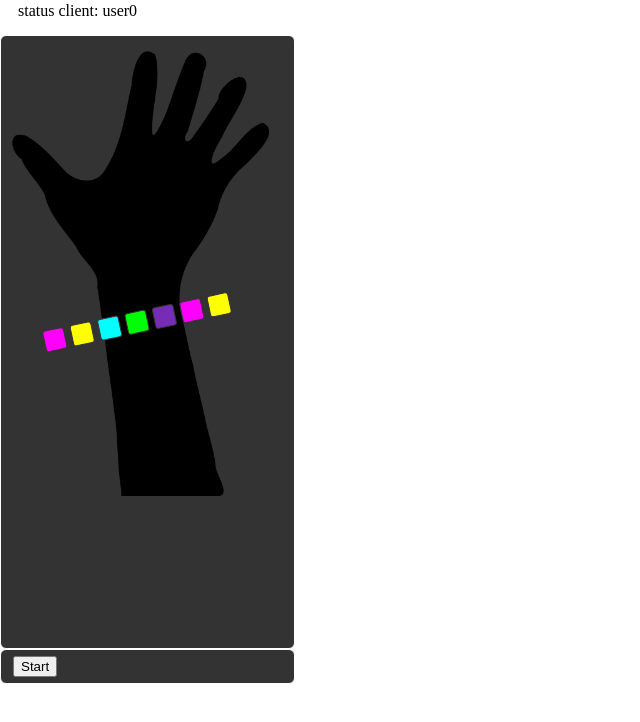
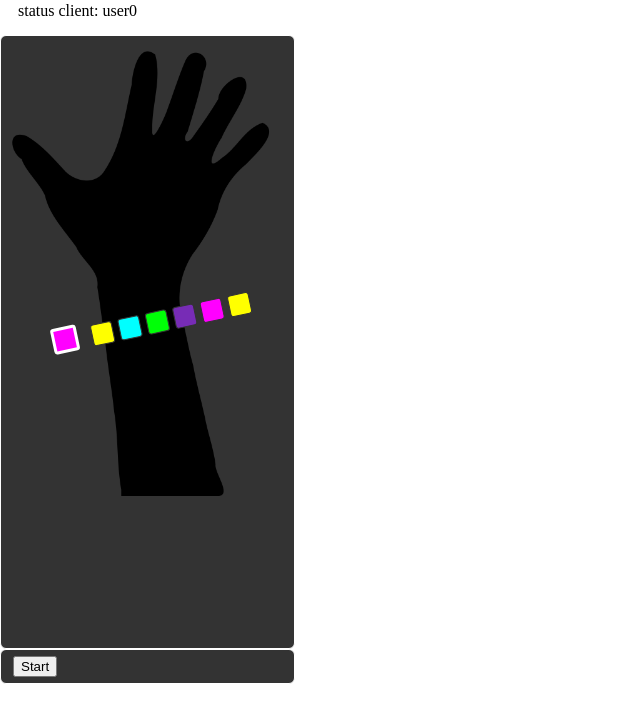
Before and after one commit to sfoster/project_haiku_status_api.iot, a website: page src/public/example.html in a window 1280 px wide. Shown: the whole page, without its empty margins (0-640 px from the left). Drawn offline with Linux system fonts and the light colour scheme.

Commit message:
fixed foreach usage in client

```diff
--- a/src/public/js/client.js
+++ b/src/public/js/client.js
@@ -52,7 +52,7 @@ function init() {
     }
     // temporarily map the user id to the led node just by aligning the indices.
     // We'll want a proper slots=>users mapping eventually
-    Array.forEach(document.querySelectorAll('.led'), (node, idx) => {
+    Array.prototype.forEach.call(document.querySelectorAll('.led'), (node, idx) => {
       var userId = node.id.replace(/^led([0-9])+/, 'user$1');
       node.dataset.user = userId;
       if (config && config.id.endsWith(idx)) {
```
Also changed, not shown: src/public/sideBySide.html (+1 -1 lines).
